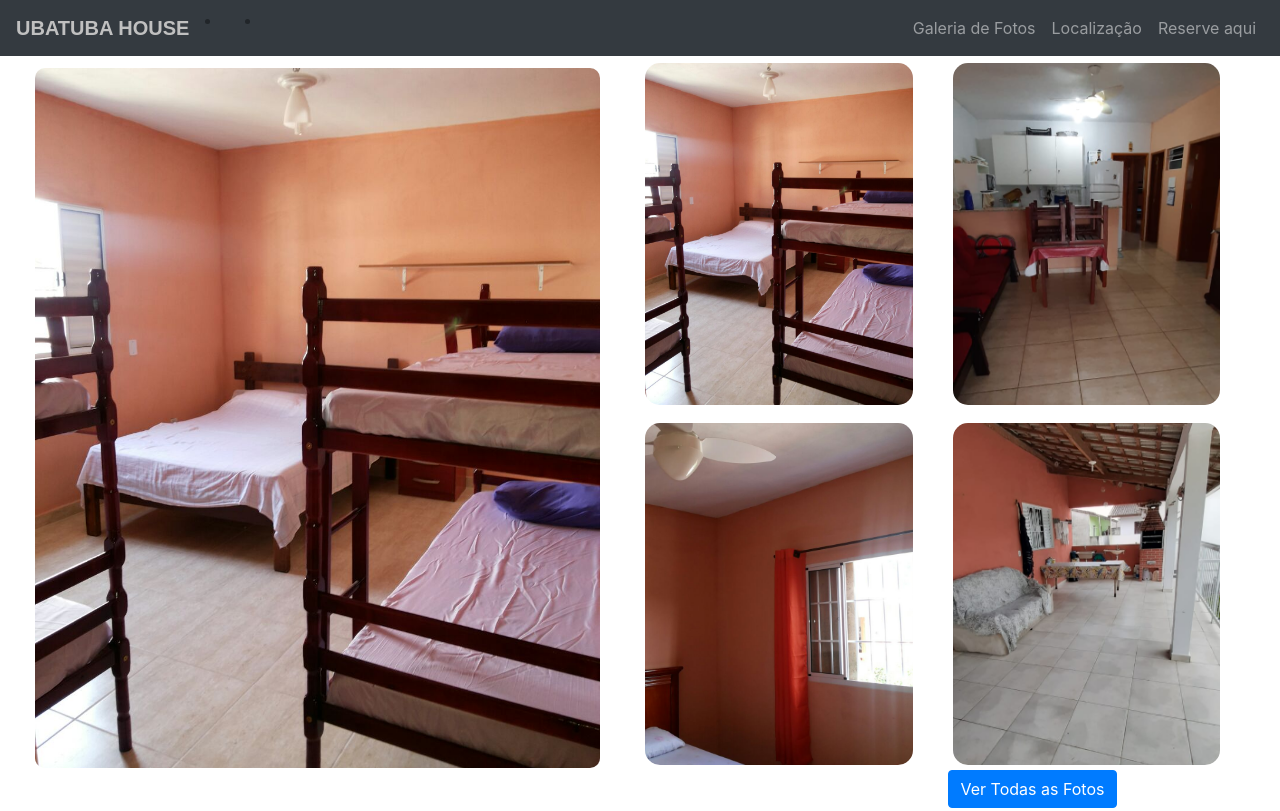
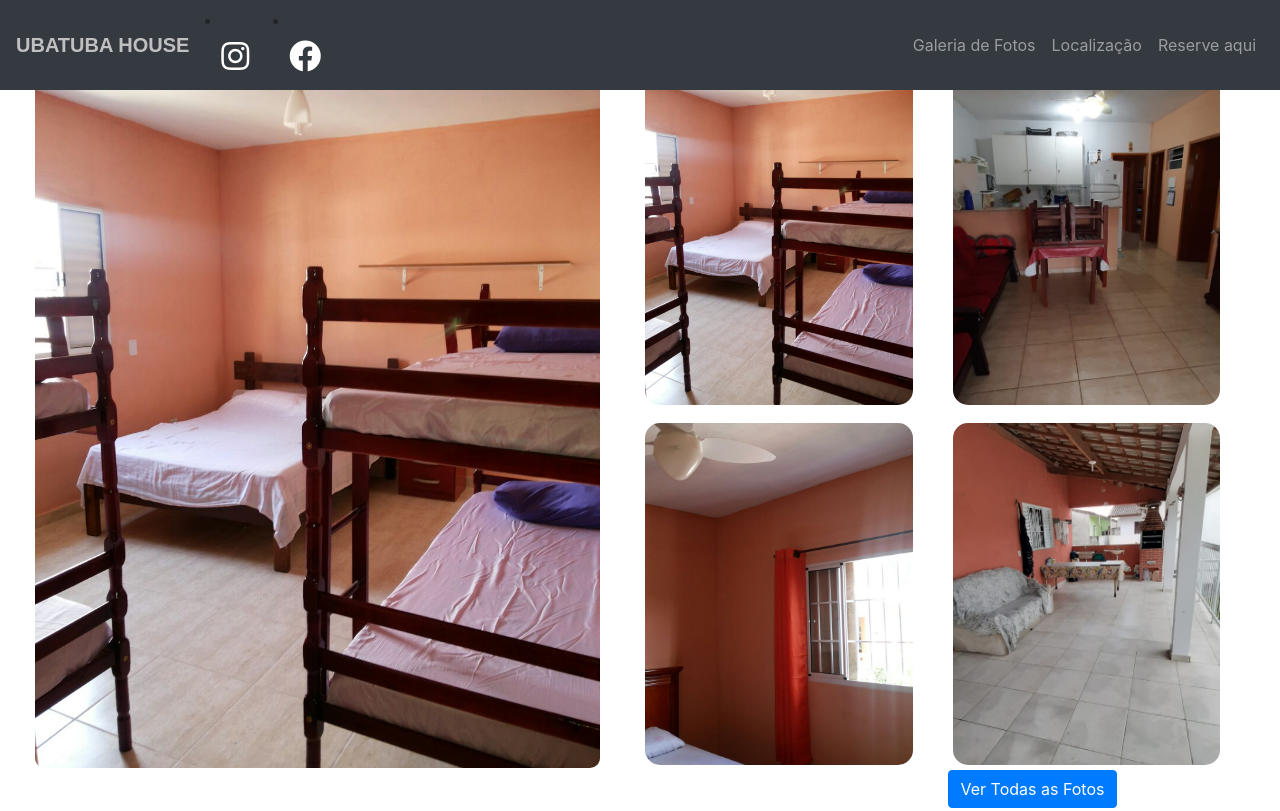
Before and after one commit to deivaorpj/deivaorpj, a plain HTML site: page index.html in a window 1280 px wide. Shown: the top 811 px of the page. Drawn offline with nearby package versions, Linux system fonts and the light colour scheme.

Commit message:
Atualizar o index.html

```diff
--- a/index.html
+++ b/index.html
@@ -6,6 +6,7 @@
     <title>Galeria de Imagens</title>
     <link rel="stylesheet" href="https://stackpath.bootstrapcdn.com/bootstrap/4.5.2/css/bootstrap.min.css">
     <link rel="stylesheet" type="text/css" href="./style.css">
+<link href="https://cdnjs.cloudflare.com/ajax/libs/font-awesome/5.15.4/css/all.min.css" rel="stylesheet">
 </head>
 <body>
 <!-- Navbar -->
```
